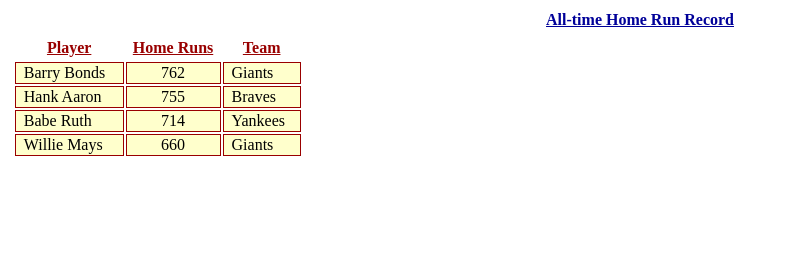
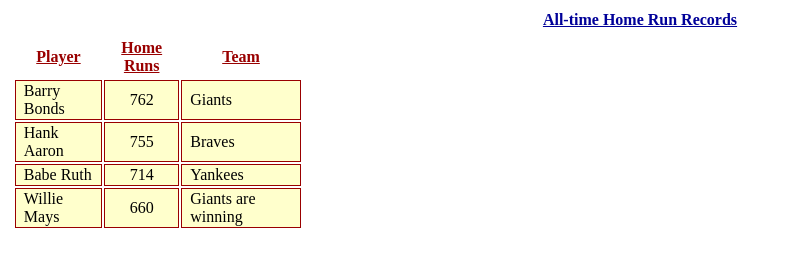
Before and after one commit to gv-ds/mypro, a plain HTML site: page index.htm in a window 1280 px wide. Shown: the whole page, without its empty margins (0-785 px from the left). Drawn offline with Linux system fonts and the light colour scheme.

Commit message:
ready new content

```diff
--- a/index.htm
+++ b/index.htm
@@ -41,7 +41,7 @@
 <body>
 
 <div>
-<h1>All-time Home Run Record</h1>
+<h1>All-time Home Run Records</h1>
 <table>
   <tr id="trHeader">
     <th>Player</th>
@@ -66,7 +66,7 @@
   <tr>
     <td>Willie Mays</td>
     <td class="centerCell">660</td>
-    <td>Giants</td>
+    <td>Giants are winning</td>
   </tr>
 </table>
 </div>
```
